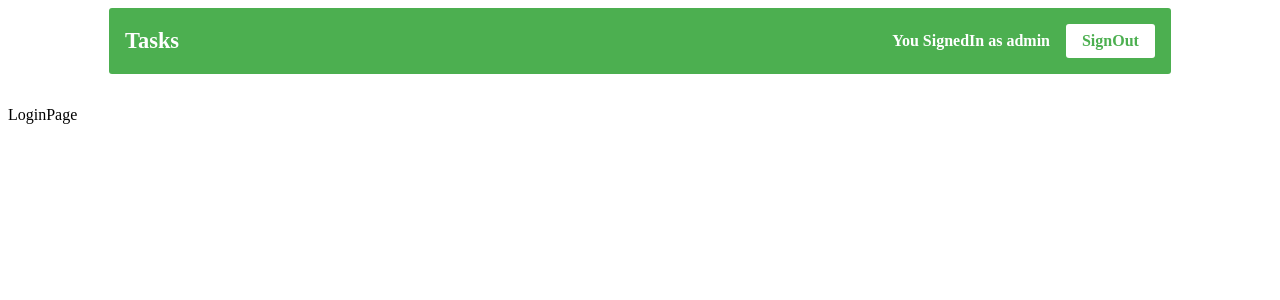
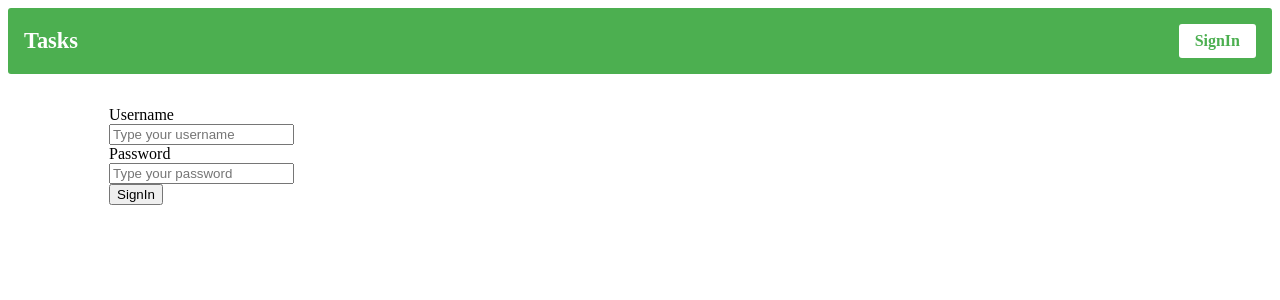
Before and after one commit to sergio-code/tasks-react-redux, a React (Create React App) app: page /login in a window 1280 px wide. Shown: the top 300 px of the page. Built offline with nearby package versions, Linux system fonts and the light colour scheme.

Commit message:
SignIn implemented

```diff
--- /dev/null
+++ b/src/actions/auth.js
@@ -0,0 +1,59 @@
+import { SubmissionError } from 'redux-form'
+import history from '../history'
+
+import {
+	SIGN_OUT,
+	SIGN_IN_PROCESSING,
+	SIGN_IN_SUCCESS,
+	ADD_ERROR
+} from '../actions/types'
+
+import * as client from '../apis'
+
+export const signOut = () => {
+	return {
+		type: SIGN_OUT
+	}
+}
+
+export const signIn = ({ username, password }) => async (dispatch) => {
+	dispatch({ type: SIGN_IN_PROCESSING })
+	try {
+		// LOAD PAGE
+		const { data, status, statusText } = await client.login({
+			username,
+			password
+		})
+
+		if (status < 200 && status >= 300) {
+			console.error('Request was failed with status:', statusText)
+			throw new Error('Network error')
+		}
+
+		if (data.status === 'ok') {
+			dispatch({
+				type: SIGN_IN_SUCCESS,
+				payload: {
+					username,
+					token: data.message.token
+				}
+			})
+			history.push('/')
+		} else {
+			throw new SubmissionError({
+				...data.message,
+				_error: 'SignIn failed!'
+			})
+		}
+	} catch (error) {
+		// Pass redux-form error
+		if (error.name === 'SubmissionError') {
+			throw error
+		}
+		console.error(error)
+		dispatch({ type: ADD_ERROR, payload: error })
+		throw new SubmissionError({
+			_error: 'Error communicating with server. See console for details.'
+		})
+	}
+}
--- a/src/actions/index.js
+++ b/src/actions/index.js
@@ -1,2 +1,3 @@
 export * from './fetchTasks'
 export * from './various'
+export * from './auth'
--- a/src/actions/types.js
+++ b/src/actions/types.js
@@ -1,14 +1,11 @@
 export const SIGN_OUT = 'SIGN_OUT'
-export const SIGN_IN = 'SIGN_IN'
-export const SIGN_IN_SUCCESS = 'SIGN_IN'
-export const SIGN_IN_FAILURE = 'SIGN_IN'
+export const SIGN_IN_PROCESSING = 'SIGN_IN_PROCESSING'
+export const SIGN_IN_SUCCESS = 'SIGN_IN_SUCCESS'
+export const SIGN_IN_FAILURE = 'SIGN_IN_FAILURE'
 
 export const FETCH_TASKS = 'FETCH_TASKS'
 export const FETCH_TASKS_SUCCESS = 'FETCH_TASKS_SUCCESS'
 export const FETCH_TASKS_FAILURE = 'FETCH_TASKS_FAILURE'
-// export const TASKS_RESET = 'TASKS_RESET'
-
-// export const FETCH_TASK = 'FETCH_TASK'
 
 export const CREATE_TASK = 'CREATE_TASK'
 export const CREATE_TASK_SUCCESS = 'CREATE_TASK_SUCCESS'
--- /dev/null
+++ b/src/apis/index.js
@@ -0,0 +1,35 @@
+import axios from 'axios'
+
+const DEVELOPER_NAME = 'test'
+const BASE_URL = 'https://uxcandy.com/~shapoval/test-task-backend/v2'
+
+export function get({ page = 1, field = 'id', order = 'asc' } = {}) {
+	return axios({
+		url: '/',
+		baseURL: BASE_URL,
+		method: 'GET',
+		params: {
+			page,
+			sort_field: field,
+			sort_direction: order,
+			developer: DEVELOPER_NAME
+		}
+	})
+}
+
+export function login({ username, password }) {
+	const data = new FormData()
+	data.append('username', username)
+	data.append('password', password)
+	return axios({
+		timeout: 30000,
+		url: '/login',
+		baseURL: BASE_URL,
+		method: 'POST',
+		headers: { 'Content-Type': 'multipart/form-data' },
+		params: {
+			developer: DEVELOPER_NAME
+		},
+		data
+	})
+}
--- a/src/components/Header.js
+++ b/src/components/Header.js
@@ -1,24 +1,38 @@
 import React from 'react'
 import { Link } from 'react-router-dom'
+import { connect } from 'react-redux'
+import { signOut } from '../actions'
 
-const Header = () => (
+const Header = ({ signOut, username, isLoggedIn }) => (
 	<header className="header">
-		<div className="container">
 		<nav className="navbar" aria-label="Site navigation bar">
 			<Link className="navbar-brand" to="/">
 				Tasks
 			</Link>
 			<div className="navbar-login">
-					<span className="navbar-login-info">
-						You SignedIn as admin
-					</span>
+				{isLoggedIn ? (
+					<span className="navbar-login-info">Hello, {username}</span>
+				) : null}
+				{isLoggedIn ? (
+					<button onClick={signOut} className="navbar-login-button">
+						SignOut
+					</button>
+				) : (
 					<Link className="navbar-login-button" to="/login">
-						SignOut
+						SignIn
 					</Link>
+				)}
 			</div>
 		</nav>
-		</div>
 	</header>
 )
 
-export default Header
+const mapStateToProps = (state) => {
+	const { username, isLoggedIn } = state.auth
+	return { username, isLoggedIn }
+}
+
+export default connect(
+	mapStateToProps,
+	{ signOut }
+)(Header)
--- a/src/components/LoginPage.js
+++ b/src/components/LoginPage.js
@@ -1,7 +1,83 @@
 import React from 'react'
+import { Field, reduxForm, reset } from 'redux-form'
+import { connect } from 'react-redux'
+import { signIn } from '../actions'
 
-const LoginPage = () => {
-	return <div>LoginPage</div>
+const validate = (values) => {
+	const errors = {}
+	if (!values.password) {
+		errors.password = 'Required'
+	} else if (values.password.length < 3) {
+		errors.password = 'Must be 3 characters or more'
+	}
+	if (!values.username) {
+		errors.username = 'Required'
+	}
+	return errors
 }
 
-export default LoginPage
+const renderField = ({ input, label, type, meta: { touched, error } }) => (
+	<div className="form-group">
+		{label && <label>{label}</label>}
+		<div>
+			<input
+				{...input}
+				placeholder={`Type your ${label.toLowerCase()}`}
+				type={type}
+			/>
+			{touched && error && <p className="help-block">{error}</p>}
+		</div>
+	</div>
+)
+
+const LoginPage = ({ error, handleSubmit, submitting, signIn }) => {
+	return (
+		<section>
+			<div className="container">
+				{submitting ? (
+					<h3>Submitting...</h3>
+				) : (
+					<form
+						className="form login"
+						onSubmit={handleSubmit(signIn)}
+					>
+						<Field
+							name="username"
+							type="text"
+							label="Username"
+							component={renderField}
+						/>
+						<Field
+							name="password"
+							type="password"
+							label="Password"
+							component={renderField}
+						/>
+						<div className="form-group">
+							{error && <strong>{error}</strong>}
+						</div>
+						<div className="actions">
+							<button type="submit">SignIn</button>
+						</div>
+					</form>
+				)}
+			</div>
+		</section>
+	)
+}
+
+const formWrapped = reduxForm({
+	form: 'login',
+	validate,
+	onSubmitSuccess: (_, dispatch) => dispatch(reset('login'))
+})(LoginPage)
+
+const mapStateToProps = (state) => {
+	const { submitting } = state.auth
+	return { submitting }
+}
+
+export default connect(
+	mapStateToProps,
+	{ signIn }
+)(formWrapped)
--- /dev/null
+++ b/src/reducers/auth.js
@@ -0,0 +1,44 @@
+import {
+	SIGN_OUT,
+	SIGN_IN_PROCESSING,
+	SIGN_IN_SUCCESS,
+	SIGN_IN_FAILURE
+} from '../actions/types'
+
+const initState = {
+	error: null,
+	token: null,
+	username: null,
+	dateOfIssue: null,
+	isLoggedIn: false,
+	submitting: false
+}
+
+export default (state = initState, action) => {
+	switch (action.type) {
+		case SIGN_OUT:
+			return initState
+
+		case SIGN_IN_PROCESSING:
+			return { ...initState, submitting: true, isLoggedIn: false }
+
+		case SIGN_IN_SUCCESS:
+			return {
+				...state,
+				...action.payload,
+				submitting: false,
+				isLoggedIn: true
+			}
+
+		case SIGN_IN_FAILURE:
+			return {
+				...initState,
+				error: action.payload.error,
+				submitting: false,
+				isLoggedIn: false
+			}
+
+		default:
+			return state
+	}
+}
--- a/src/reducers/index.js
+++ b/src/reducers/index.js
@@ -1,6 +1,7 @@
 import { combineReducers } from 'redux'
 import { reducer as form } from 'redux-form'
 import errors from './errors'
+import auth from './auth'
 import tasks from './tasks'
 import tasksPageNumber from './tasksPageNumber'
 import tasksPerPage from './tasksPerPage'
@@ -10,12 +11,13 @@ import showForm from './showForm'
 
 export default combineReducers({
 	form,
+	auth,
 	errors,
 	tasks,
 	tasksNavigation: combineReducers({
 		page: tasksPageNumber,
 		perPage: tasksPerPage,
-		sorting: tasksSorting,
+		sorting: tasksSorting
 	}),
 	tasksForm: combineReducers({
 		showForm,
```
Also changed, not shown: src/components/SignInForm.js (deleted). Lines whose indentation alone changed are shown as unchanged.
